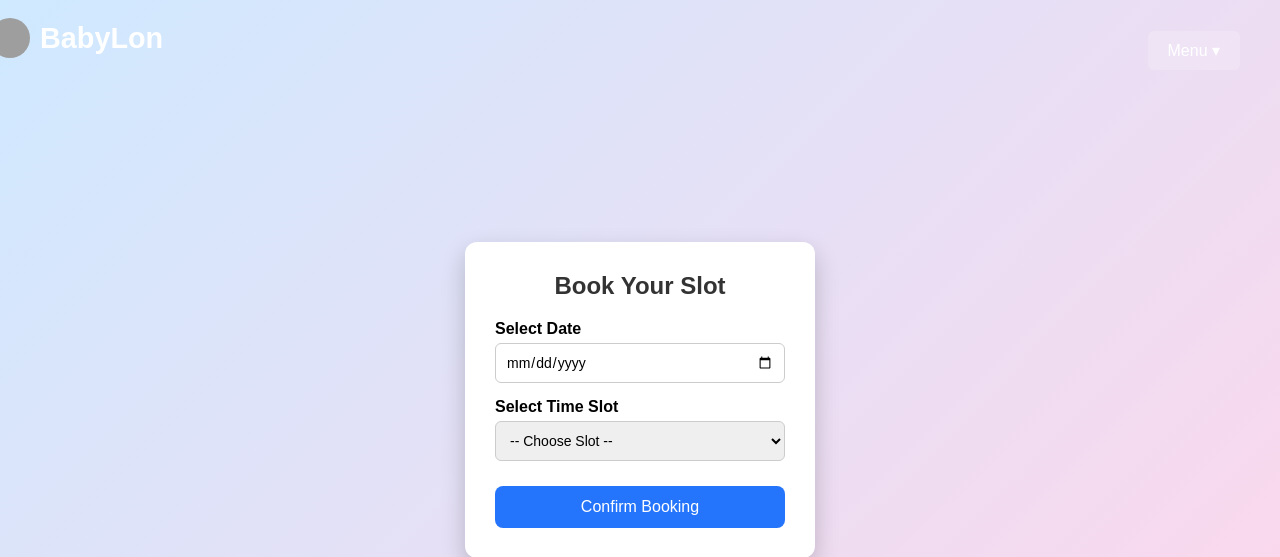
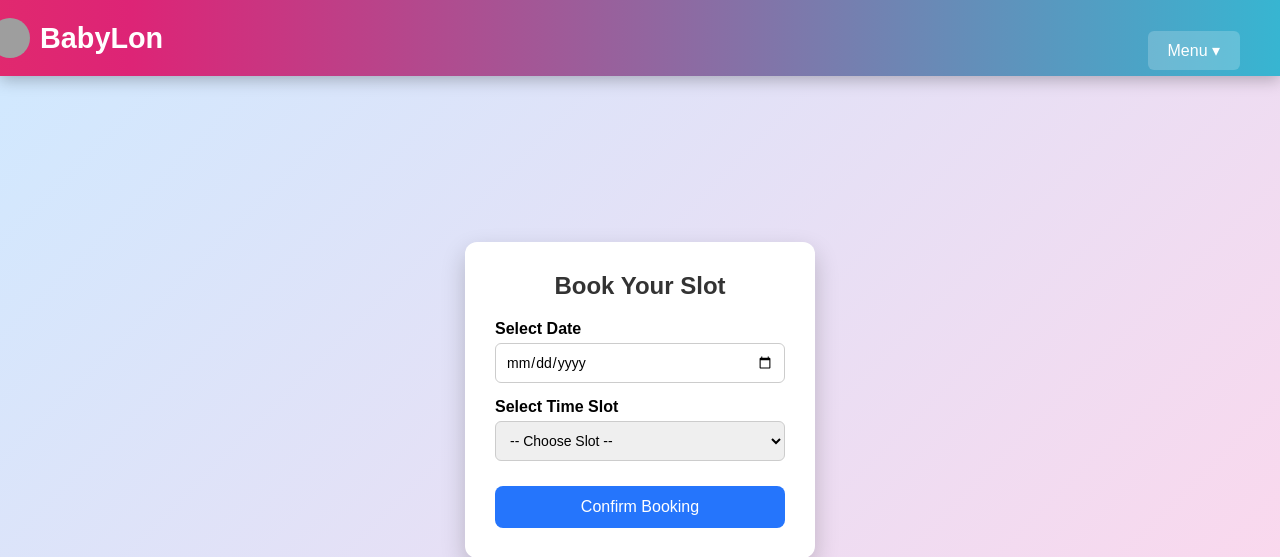
Before and after one commit to singhaditya2004/Babylon, a Django app: page /book/ in a window 1280 px wide. Shown: the top 557 px of the page. Run offline with Django 5.2, Linux system fonts and the light colour scheme; a user stored in the database is signed in; grey boxes are pictures that could not be loaded.

Commit message:
Updated templates

```diff
--- a/Templates/book.html
+++ b/Templates/book.html
@@ -12,17 +12,21 @@
   box-sizing: border-box;
   font-family: 'Poppins', sans-serif;
 }
-.nav {
+ .nav {
   width: 100%;
+  background: linear-gradient(90deg, #ff512f, #dd2476, #24c6dc, #514a9d);
+  background-size: 300% 300%;
+  animation: gradientShift 10s ease infinite;
   display: flex;
   justify-content: space-between;
   align-items: center;
-  padding: 6px 40px;   /* SLIM */
+  padding: 6px 40px;
+  box-shadow: 0 4px 15px rgba(0, 0, 0, 0.25);
   position: fixed;
   top: 0;
   left: 0;
+
 }
-
         body {
             font-family: Arial, sans-serif;
               background: linear-gradient(135deg, #cfe9ff, #ffd6eb);
```
